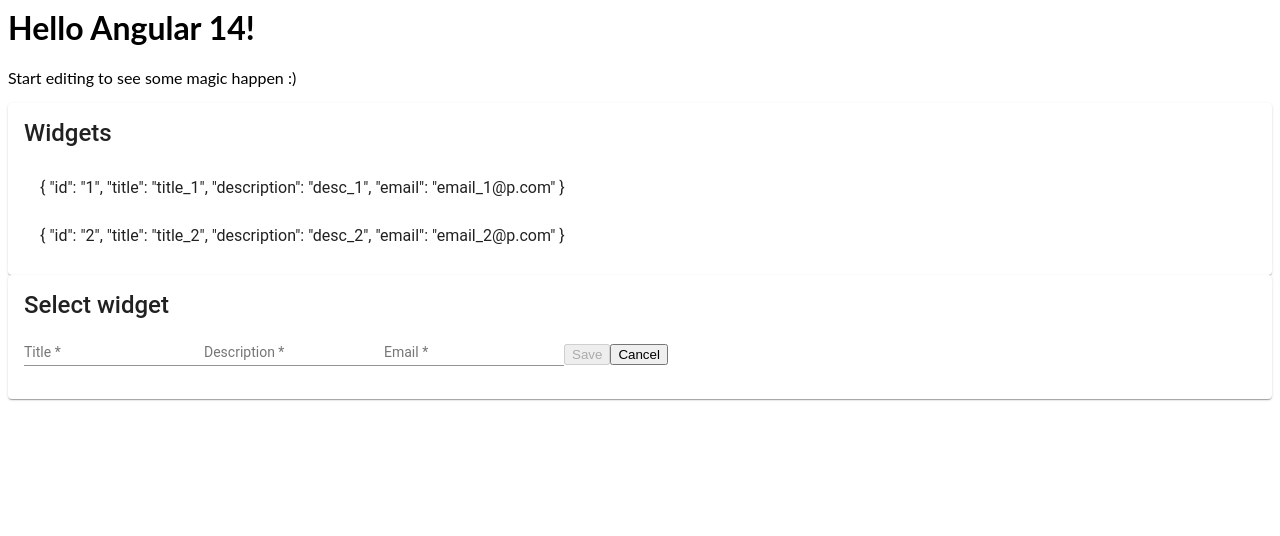
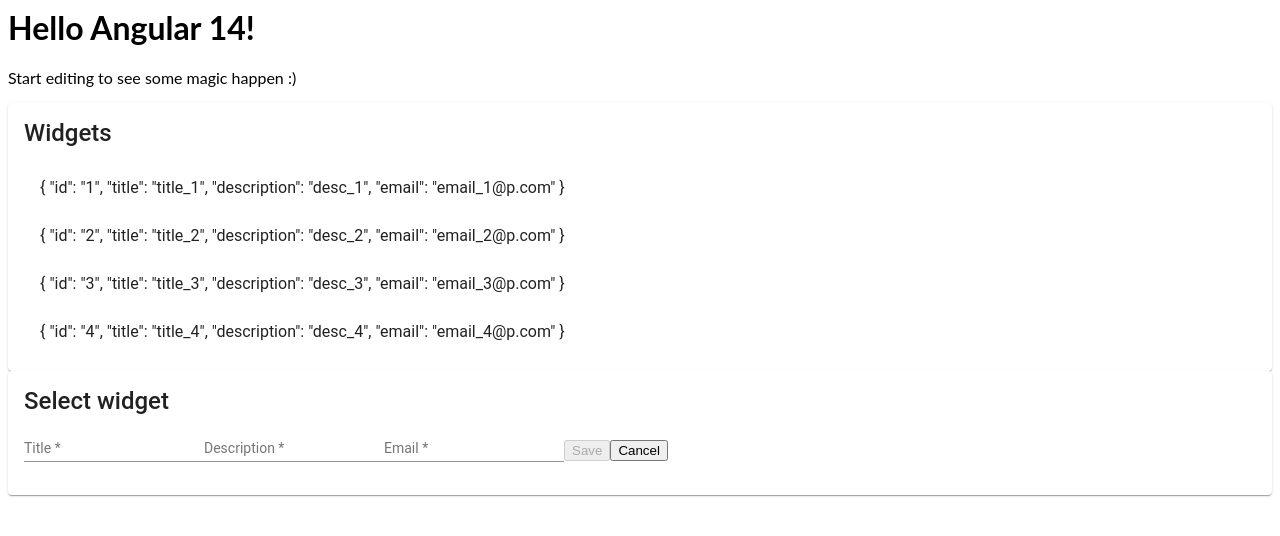
Before and after one commit to dips048/angular-ivy-dmndmt, an Angular app: page / in a window 1280 px wide. Shown: the top 536 px of the page. Built offline with nearby package versions, Linux system fonts and the light colour scheme.

Commit message:
5 files modified

```diff
--- a/src/app/widgets/widget-details/widget-details.component.html
+++ b/src/app/widgets/widget-details/widget-details.component.html
@@ -76,6 +76,14 @@
       >
         Cancel
       </button>
+    <button *ngIf="widgetVal"
+    mat-button
+    type="button"
+    color="secondary"
+    (click)="delete.emit(widgetVal); wForm.reset();"
+  >
+    Delete
+  </button>
     </form>
   </mat-card-content>
 </mat-card>
--- a/src/app/widgets/widget-details/widget-details.component.ts
+++ b/src/app/widgets/widget-details/widget-details.component.ts
@@ -23,6 +23,7 @@
 
   @Output() saved = new EventEmitter<Widget>();
   @Output() canceled = new EventEmitter();
+  @Output() delete = new EventEmitter<Widget>();
 
   constructor() {}
 
--- a/src/app/widgets/widgets.component.html
+++ b/src/app/widgets/widgets.component.html
@@ -9,4 +9,5 @@
   [widgetForm]="widgetForm"
   (saved)="saveWidget($event)"
   (cancelled)="resetForm()"
+  (delete)="deleteWidget($event)"
 ></app-widget-details>
--- a/src/app/widgets/widgets.component.ts
+++ b/src/app/widgets/widgets.component.ts
@@ -73,7 +73,9 @@
   }
 
   deleteWidget(widget: Widget) {
-    //  this.widgetService.delete(widget);
+     this.widgetService.delete(widget).subscribe({
+       next: () => this.reset()
+     });
   }
 
   onSelected(widget: Widget) {
--- a/src/app/widgets/widgets.service.ts
+++ b/src/app/widgets/widgets.service.ts
@@ -19,18 +19,18 @@
       description: 'desc_2',
       email: 'email_2@p.com',
     },
-    // {
-    //   id: '3',
-    //   title: 'title_3',
-    //   description: 'desc_3',
-    //   email: 'email_3@p.com',
-    // },
-    // {
-    //   id: '4',
-    //   title: 'title_4',
-    //   description: 'desc_4',
-    //   email: 'email_4@p.com',
-    // },
+    {
+      id: '3',
+      title: 'title_3',
+      description: 'desc_3',
+      email: 'email_3@p.com',
+    },
+    {
+      id: '4',
+      title: 'title_4',
+      description: 'desc_4',
+      email: 'email_4@p.com',
+    },
   ];
 
   // constructor() {
@@ -97,6 +97,12 @@
   }
 
   update(widget: Widget, id: string) {
-    return of(this.widgets.map((w) => (w.id === id ? widget : w)));
+    this.widgets = this.widgets.map((w) => (w.id === id ? widget : w));
+    return of(this.widgets);
+  }
+
+  delete(widget: Widget) {
+    this.widgets = this.widgets.filter((w) => w.email !== widget.email);
+    return of(this.widgets);
   }
 }
```
